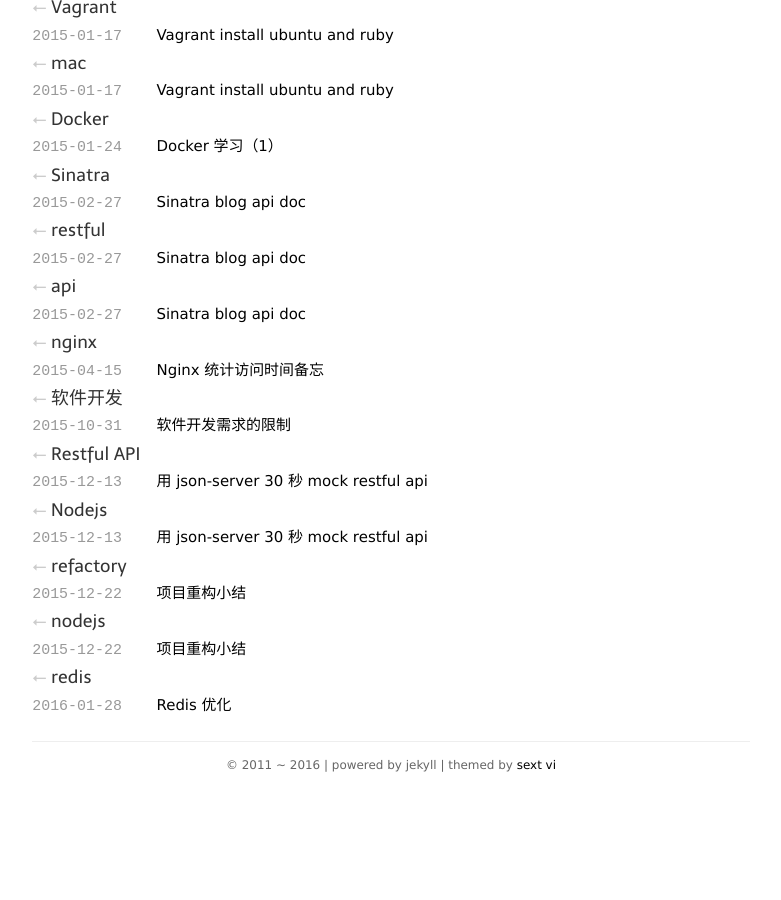
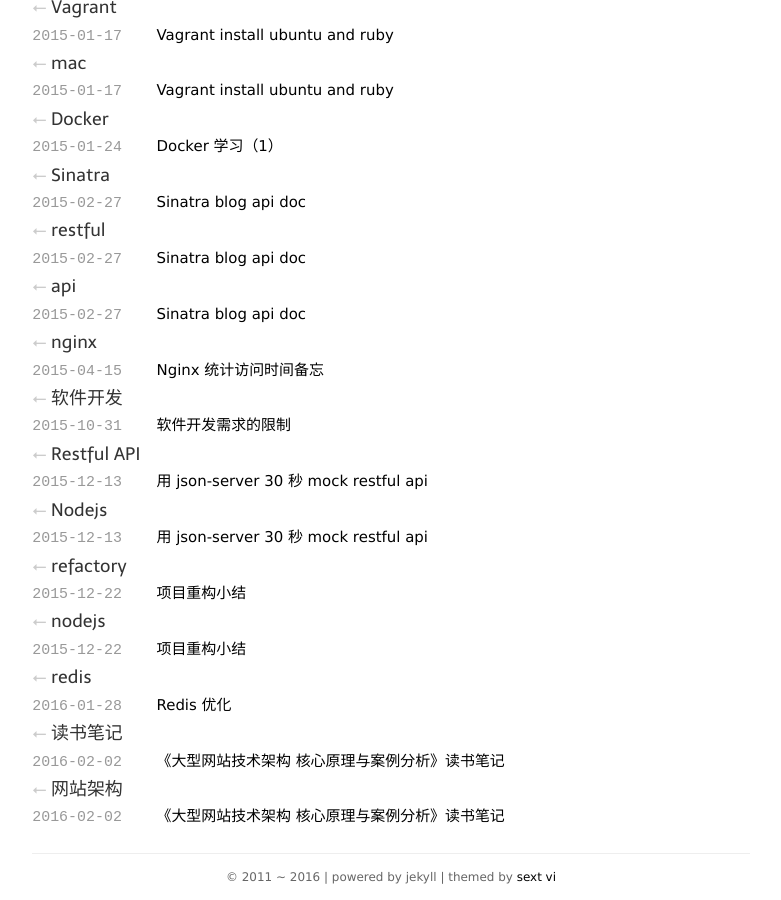
Before and after one commit to pobing/pobing.github.io, a Jekyll site: the page built from tags.markdown, in a window 1280 px wide and 900 px high, scrolled down 2306 px. Shown: the whole window, without its empty margins (249-1030 px from the left). Built offline with Jekyll 4.4.1, drawn with Linux system fonts in a browser that asks for light colours; nearby versions of some CDN libraries; some web fonts are replaced; Markdown is read by kramdown in place of the engine named in the settings; comment, search, counter and statistics services are not loaded; before the commit the page ends 3094 px from its top, so only the background shows below that; some of the changed lines change nothing that is shown.

Commit message:
add new posts

````diff
--- a/_posts/2016-01-28-my-2015.md
+++ b/_posts/2016-01-28-my-2015.md
@@ -7,9 +7,111 @@
   - 年终终结
 ---
 
+![2015-2016budgetsigns](http://7xqk6k.com1.z0.glb.clouddn.com/2015-2016budgetsigns.jpg)
 
-## 生活部分
+## 每月生活大事记
+
+1月
+
+痛苦的科目二考试，紧张中终于考过。
+
+2月
+
+乌镇年会
+
+去媳妇家（广西）过春节,领略南方过年的风土人情。
+
+3月
+
+闲散中科目四学习。
+
+电视剧《平凡的世界》看的人心情澎湃。
+
+4月
+
+月初第一天，感谢党，终于拿到驾驶证了！！！
+
+郊野公园的苜蓿是很好的美味。
+
+使用公司的体检卡去体检，身体并无大碍。
+
+开始用 Dayone 写日记，已经坚持写了 200 多篇。
+
+5月
+
+劳动节两天去了灵水村，遇到了好心人，吃住很美，同时洋槐花是更绝的美味。
+
+第一次成为了众多小股民的一员，谁知最后损失的好多，不过重要的是心态。
+
+
+6月
+
+买了个手环，每天看自己走了多少步。
+
+有点想离职的想法，最终还是没走。
+
+7月
+
+公司搬家了，从朝阳区的领地office搬到中关村东升科技园了。
+
+8月
+
+老丈人来北京，陪他们去了趟长城。
+
+富成结婚，回老家一趟。
+
+9月
+
+纪念反法西斯70周年阅兵这天，我们搬家了。
+
+10月
+
+国庆回老家续办身份证，因为快过期了。
+
+给西安的家买了衣柜、餐桌和油烟机。
+
+11月
+
+项目重构，每个周末都加班。
+
+12月
+
+闺蜜的父亲去世，感触很深，也挺难受。
+
+年底最让人高兴的就是姣怀孕了，的确很激动。
+
 
 ## 工作部分
 
-## 2016
+2～3月：项目前端重构
+
+5～6月：后端项目重构计划阶段，决定换掉ruby语言，使用nodejs重构
+
+7～8月：后端重构准备阶段
+
+9～11月：后端重构编码阶段
+
+2015 个人涉及到的新技术： nodejs，backbone，swift（仅是语法了解）
+
+2015 主要阅读过的书籍：
+
+```
+《如何变的有思想》
+《JavaScript高级程序设计》
+《JavaScript编程全解》
+《Nodejs 开发指南》
+《Nodejs 实战》
+《微信思维》
+《程序员的数学》
+《鲁滨逊漂流记》
+```
+
+
+## 2016 重大事情
+工作会有一个大的变动，拥抱变化。
+
+离京回西安发展，新房也要买许多东西，要花好多money。
+
+老婆怀孕，希望一切顺利，迎接宝宝的到来！！！
+
+# 2016 go on!
--- /dev/null
+++ b/_posts/2016-02-02-big-site-architecture-note.md
@@ -0,0 +1,71 @@
+---
+title: 《大型网站技术架构 核心原理与案例分析》读书笔记
+layout: post
+guid: urn:uuid:45f4f605-aa3f-41e1-bdf5-17c5a2e4c714
+date: 2016-02-02 16:30:29
+tags:
+  - 读书笔记
+  - 网站架构
+---
+
+以下是读 [《大型网站技术架构 核心原理与案例分析》](http://item.jd.com/11322972.html#none)的读书笔记
+
+
+![分布式架构图](http://7xqk6k.com1.z0.glb.clouddn.com/1.7.jpg)
+
+
+#不同职责的服务器：
+**应用服务器**需要处理大量的业务逻辑，因此需要更快更强大的CPU；
+
+**数据库服务器**需要快速磁盘检索和数据缓存，因此需要更快的硬盘和更大的内存；
+
+**文件服务器**需要存储大量用户上传的文件，因此需要更大的硬盘。
+
+
+#缓存：
+网站使用的缓存可以分为两种：缓存在应用服务器上的本地缓存和缓存在专门的分布式缓存服务器上的远程缓存。
+
+本地缓存的访问速度更快一些，但是受应用服务器内存限制，其缓存数据量有限，而且会出现和应用程序争用内存的情况。
+
+远程分布式缓存可以使用集群的方式，部署大内存的服务器作为专门的缓存服务器，可以在理论上做到不受内存容量限制的缓存服务.
+
+通过负载均衡调度服务器，可将来自用户浏览器的访问请求分发到应用服务器集群中的任何一台服务器上，如果有更多的用户，就在集群中加入更多的应用服务器，使应用服务器的负载压力不再成为整个网站的瓶颈。
+
+目前大部分的主流数据库都提供主从热备功能，通过配置两台数据库主从关系，可以将一台数据库服务器的数据更新同步到另一台服务器上。网站利用数据库的这一功能，实现数据库读写分离，从而改善数据库负载压力。
+
+
+#技术：
+网站技术是为业务而存在的，除此毫无意义。
+
+在技术选型和架构设计中，脱离网站业务发展的实际，一味追求时髦的新技术，可能会将网站技术发展引入崎岖小道，架构之路越走越难。
+
+技术是用来解决业务问题的，而业务的问题，也可以通过业务的手段去解决。
+
+#性能：
+在浏览器端，可以通过浏览器缓存、使用页面压缩、合理布局页面、减少Cookie传输等手段改善性能。
+
+使用CDN，将网站静态内容分发至离用户最近的网络服务商机房，使用户通过最短访问路径获取数据。可以在网站机房部署反向代理服务器，缓存热点文件，加快请求响应速度，减轻应用服务器负载压力。
+
+用户视角的网站性能
+>从用户角度，网站性能就是用户在浏览器上直观感受到的网站响应速度快还是慢。用户感受到的时间，包括用户计算机和网站服务器通信的时间、网站服务器处理的时间、用户计算机浏览器构造请求解析响应数据的时间。
+
+#日志：
+应用程序自己的日志输出配置和第三方组件日志输出要分别配置。
+
+检查log配置文件，日志输出级别至少为Warn，并且检查log输出代码调用，调用级别要符合其真实日志级别。
+
+有些开源的第三方组件也会不恰当地输出太多的Error日志，需要关闭这些第三方库的日志输出，至于哪些第三方库有问题，只有在遇到问题时才知道。
+
+#网站首页：
+首页不应该访问数据库，首页需要的数据可以从缓存服务器或者搜索引擎服务器获取。
+首页最好是静态的。
+
+#文件存储：
+存储的使用需要根据不同文件类型和用途进行管理，图片都是小文件，应该使用专用的存储服务器，不能和大文件共用存储。
+
+批处理用的大文件可以使用其他类型的分布式文件系统。
+
+#代码和部署：
+代码提交前使用diff命令进行代码比较，确认没有提交不该提交的代码。
+
+加强code review，代码在正式提交前必须被至少一个其他工程师做过code review，并且共同承担因代码引起的故障责任。
````
